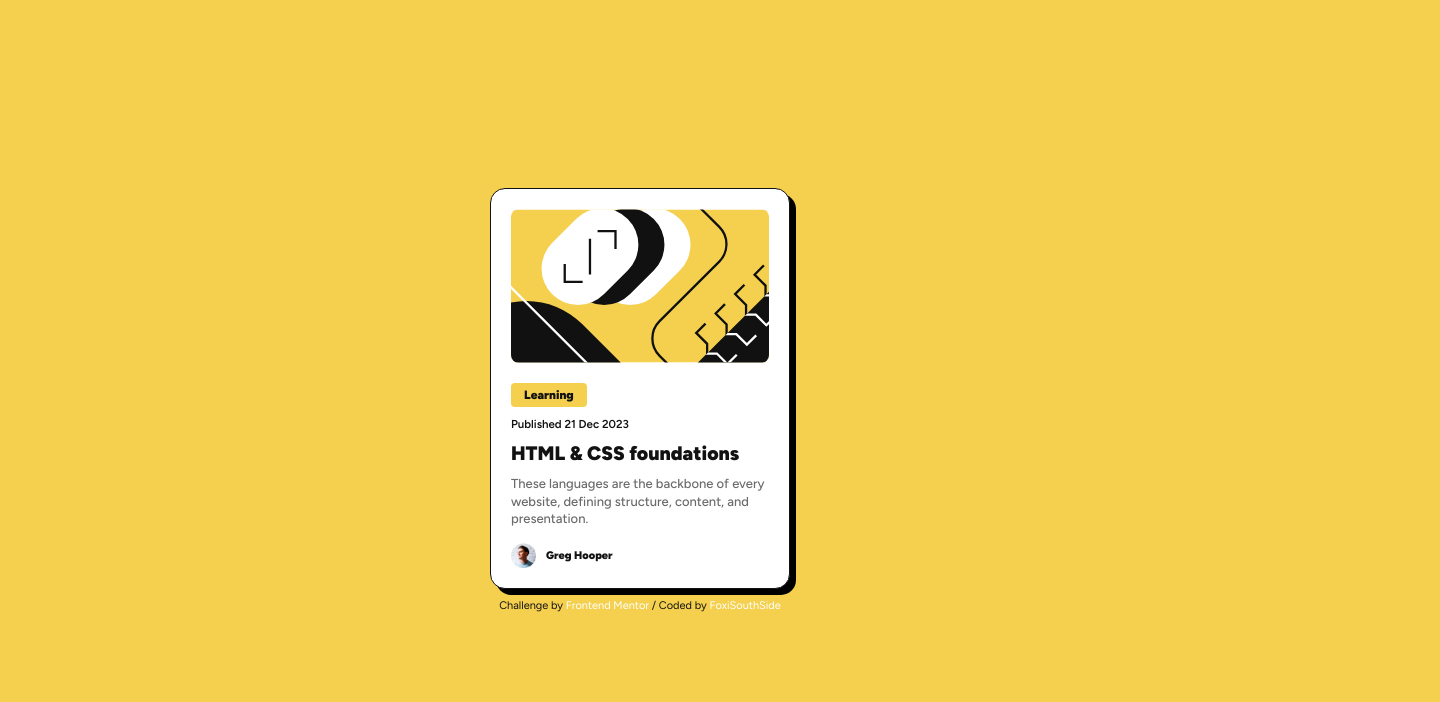
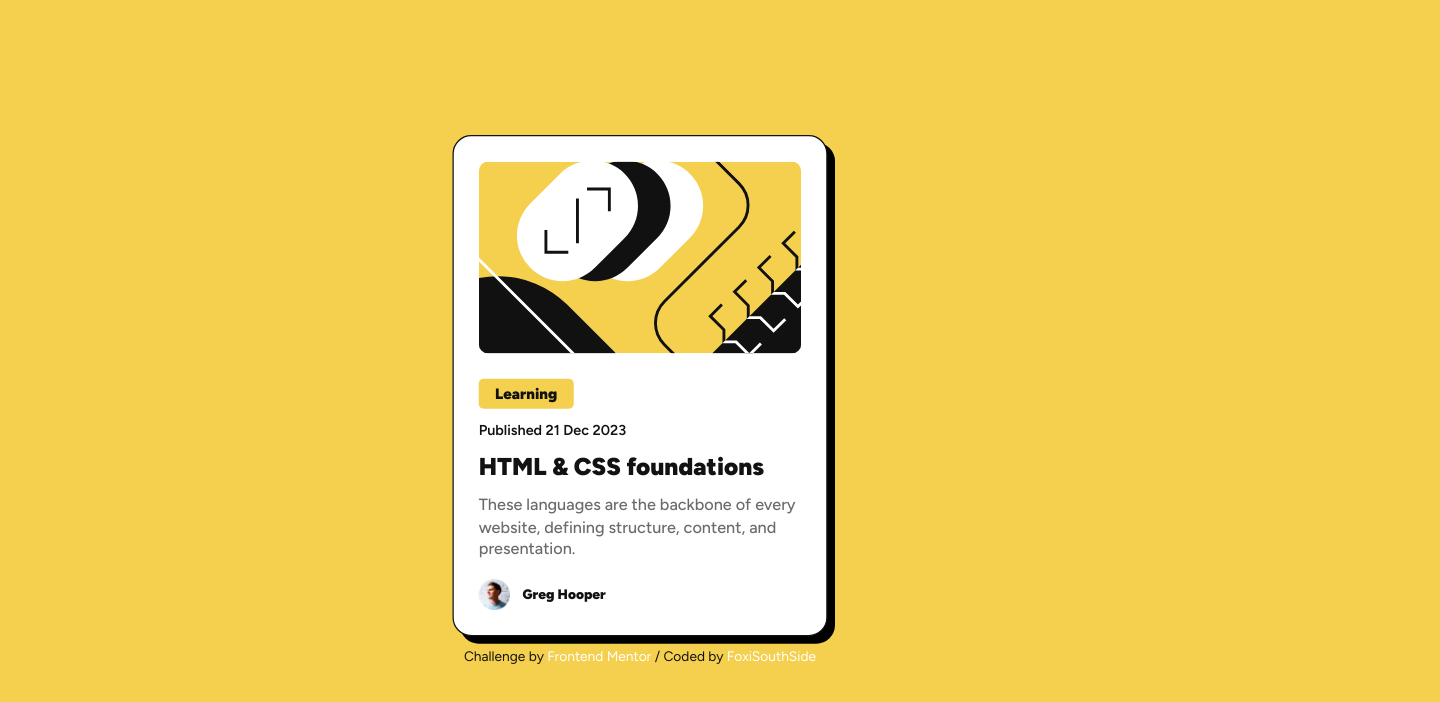
Before and after one commit to FoxiSouthSide/Blog-preview-card, a plain HTML site: page index.html in a window 1280 px wide. Shown: the whole page, 1440 px wide, since content can reach past the window. Drawn offline with Linux system fonts and the light colour scheme.

Commit message:
Commit message

```diff
--- a/style.css
+++ b/style.css
@@ -14,8 +14,10 @@
 }
 
 body {
+  transform: scale(1.25);
   font-family: Figtree;
   background-color: var(--Yellow);
+  overflow: hidden;
 }
 
 .container {
```
